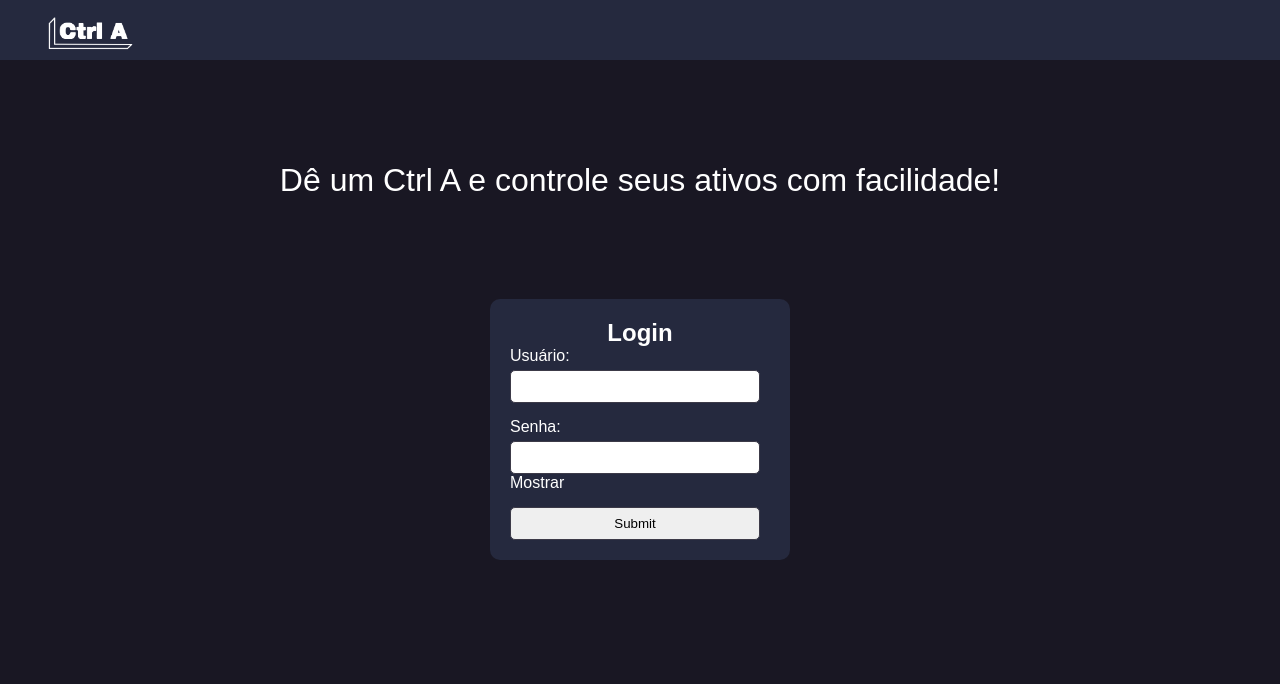
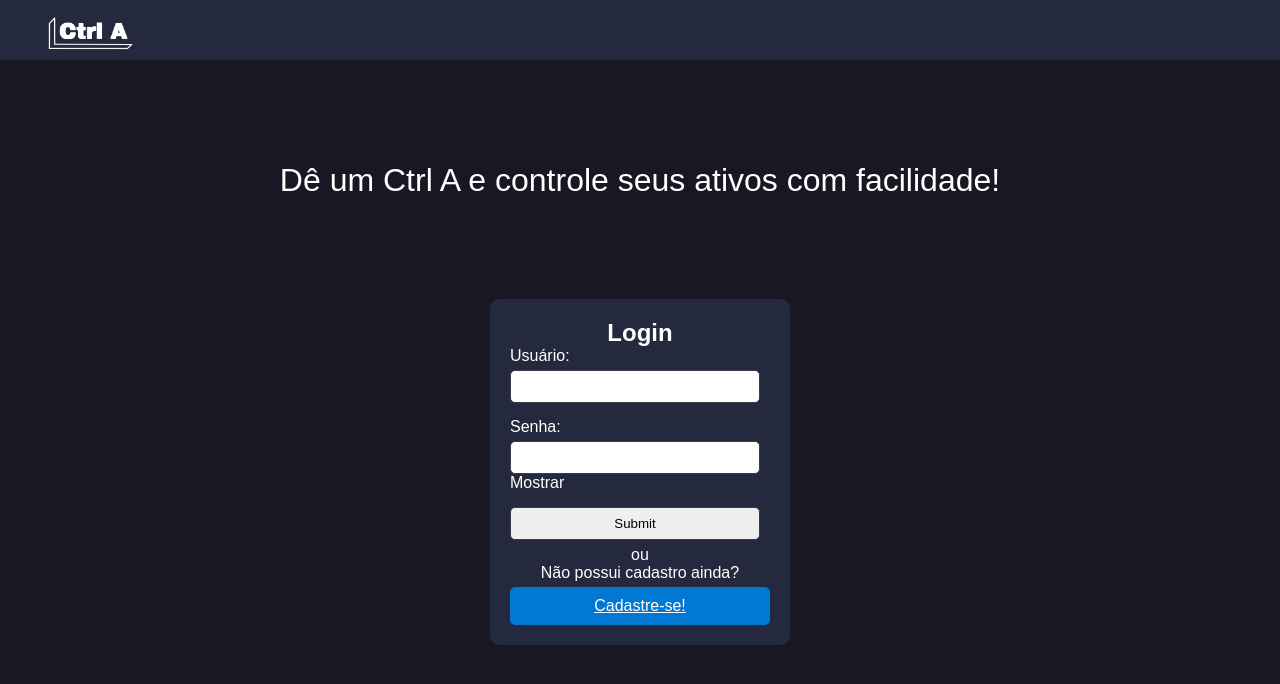
Before and after one commit to equipe-javali/API_3_FRONT, a React (Create React App) app in the folder ctrl-a/: page / in a window 1280 px wide. Shown: the top 684 px of the page. Built offline with nearby package versions, Linux system fonts and the light colour scheme.

Commit message:
Adicionando link com CadastrarAdm

```diff
--- a/ctrl-a/src/pages/css/home.css
+++ b/ctrl-a/src/pages/css/home.css
@@ -54,6 +54,22 @@
     background-color: var(--cor4);
   }
 
+  .DivHome .pergunta {
+    text-align: center;
+    margin: 2%;
+  }
+
+  .DivHome .linkCadastrar {
+    display: flex;
+    justify-content: center;
+    padding: 10px;
+    border: none;
+    border-radius: 5px;
+    background-color: var(--cor2);
+    color: var(--branco);
+    cursor: pointer;
+  }
+
   .DivHome .error {
     color: var(--cor23);
     margin-bottom: 10px;
--- a/ctrl-a/src/pages/home.tsx
+++ b/ctrl-a/src/pages/home.tsx
@@ -2,6 +2,7 @@ import { useState } from 'react';
 import './css/home.css';
 import logo from '../assets/icons/logo.png';
 import RespostaSistema from '../components/respostaSistema';
+import { Link } from 'react-router-dom';
 
 export default function Home() {
   const [textoResposta, setTextoResposta] = useState('')
@@ -88,6 +89,8 @@ export default function Home() {
             </div>
           </div>
           <input type="submit" placeholder='Entrar' />
+          <p className='pergunta'>ou <br /> Não possui cadastro ainda?</p>
+          <Link className='linkCadastrar' to={'/CadastroUsuarioAdm'}>Cadastre-se!</Link>
         </form>
       </div>
     </div>
```
